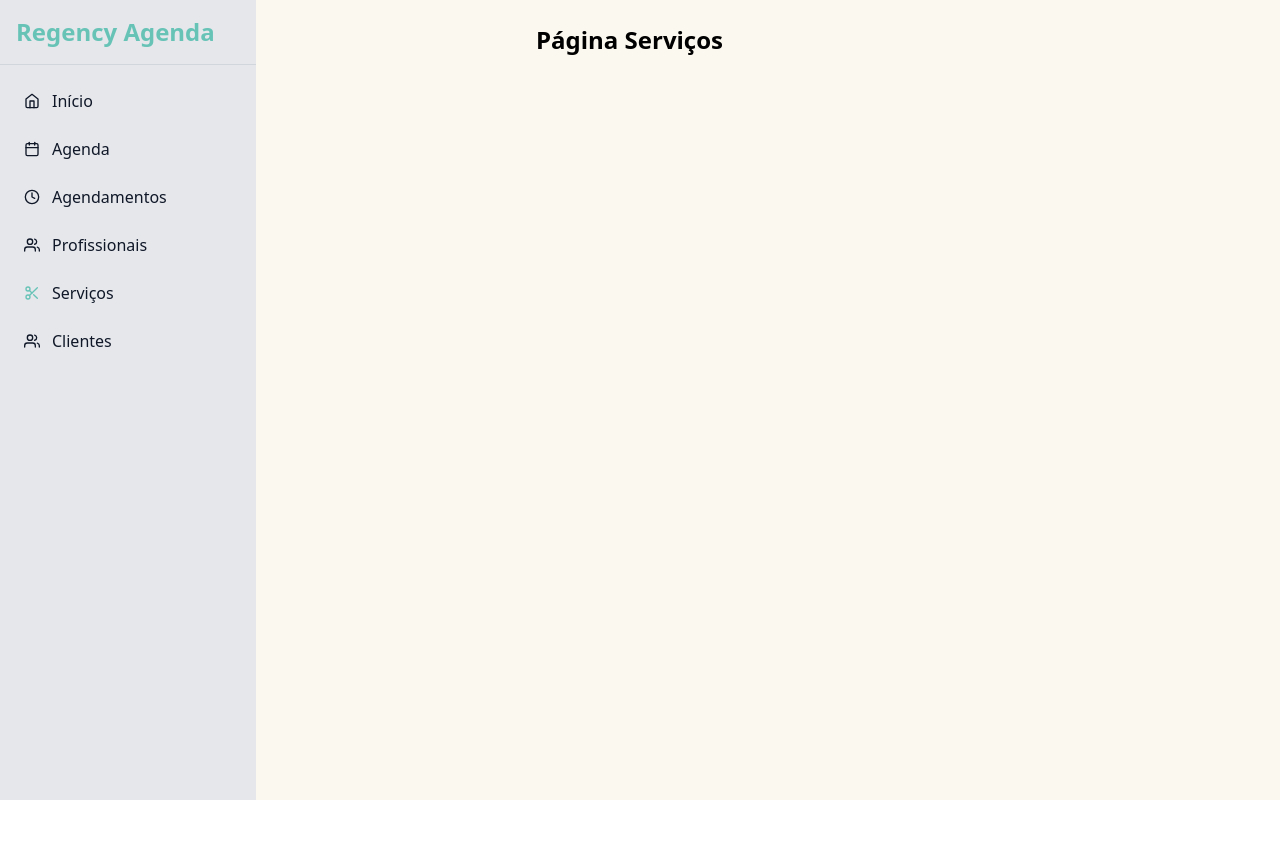
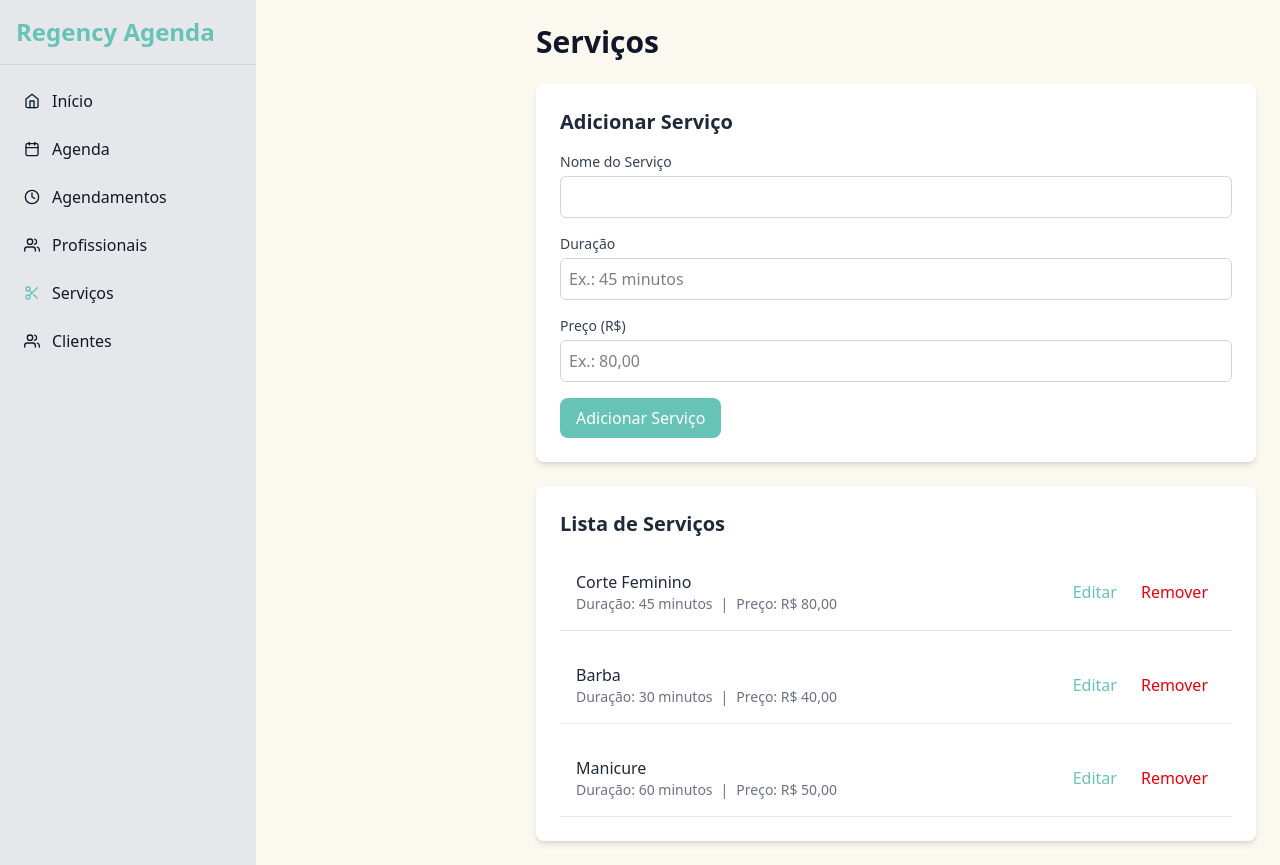
Before and after one commit to malopez23/regency-agenda, a React (Vite) app: page /services in a window 1280 px wide. Before the commit the page ends 800 px from the top, so only its background shows below. Built offline with nearby package versions, Linux system fonts and the light colour scheme.

Commit message:
implementa página de serviços com cadastro, edição e remoção

```diff
--- a/src/App.jsx
+++ b/src/App.jsx
@@ -2,10 +2,10 @@ import { Routes, Route } from 'react-router-dom';
 import Layout from './components/Layout';
 import Home from './pages/Home';
 import Professionals from './pages/Professionals';
+import Services from './pages/Services';
 
 const Agenda = () => <h1 className="text-2xl font-bold">Página Agenda</h1>;
 const Appointments = () => <h1 className="text-2xl font-bold">Página Agendamentos</h1>;
-const Services = () => <h1 className="text-2xl font-bold">Página Serviços</h1>;
 const Clients = () => <h1 className="text-2xl font-bold">Página Clientes</h1>;
 
 function App() {
--- /dev/null
+++ b/src/pages/Services.jsx
@@ -0,0 +1,161 @@
+import { useState } from 'react';
+
+const Services = () => {
+  // Estado para gerenciar a lista de serviços (dados fictícios)
+  const [services, setServices] = useState([
+    { id: 1, name: "Corte Feminino", duration: "45 minutos", price: "80,00" },
+    { id: 2, name: "Barba", duration: "30 minutos", price: "40,00" },
+    { id: 3, name: "Manicure", duration: "60 minutos", price: "50,00" },
+  ]);
+
+  // Estado para o formulário de adicionar/editar
+  const [formData, setFormData] = useState({ id: null, name: "", duration: "", price: "" });
+  const [isEditing, setIsEditing] = useState(false);
+
+  // Função para adicionar ou editar um serviço
+  const handleSubmit = (e) => {
+    e.preventDefault();
+    if (isEditing) {
+      // Editar serviço existente
+      setServices(
+        services.map((service) =>
+          service.id === formData.id
+            ? { ...service, name: formData.name, duration: formData.duration, price: formData.price }
+            : service
+        )
+      );
+      setIsEditing(false);
+    } else {
+      // Adicionar novo serviço
+      const newService = {
+        id: services.length + 1,
+        name: formData.name,
+        duration: formData.duration,
+        price: formData.price,
+      };
+      setServices([...services, newService]);
+    }
+    setFormData({ id: null, name: "", duration: "", price: "" });
+  };
+
+  // Função para preencher o formulário ao editar
+  const handleEdit = (service) => {
+    setFormData(service);
+    setIsEditing(true);
+  };
+
+  // Função para remover um serviço
+  const handleDelete = (id) => {
+    setServices(services.filter((service) => service.id !== id));
+  };
+
+  return (
+    <div className="space-y-6">
+      {/* Título */}
+      <h1 className="text-3xl font-bold text-gray-900">Serviços</h1>
+
+      {/* Formulário para Adicionar/Editar */}
+      <div className="bg-white p-6 rounded-lg shadow-md">
+        <h2 className="text-xl font-semibold text-gray-800 mb-4">
+          {isEditing ? "Editar Serviço" : "Adicionar Serviço"}
+        </h2>
+        <form onSubmit={handleSubmit} className="space-y-4">
+          <div>
+            <label className="block text-sm font-medium text-gray-700">Nome do Serviço</label>
+            <input
+              type="text"
+              value={formData.name}
+              onChange={(e) => setFormData({ ...formData, name: e.target.value })}
+              className="mt-1 block w-full border border-gray-300 rounded-md p-2 focus:ring-[#68C3B7] focus:border-[#68C3B7]"
+              required
+            />
+          </div>
+          <div>
+            <label className="block text-sm font-medium text-gray-700">Duração</label>
+            <input
+              type="text"
+              value={formData.duration}
+              onChange={(e) => setFormData({ ...formData, duration: e.target.value })}
+              className="mt-1 block w-full border border-gray-300 rounded-md p-2 focus:ring-[#68C3B7] focus:border-[#68C3B7]"
+              placeholder="Ex.: 45 minutos"
+              required
+            />
+          </div>
+          <div>
+            <label className="block text-sm font-medium text-gray-700">Preço (R$)</label>
+            <input
+              type="text"
+              value={formData.price}
+              onChange={(e) => setFormData({ ...formData, price: e.target.value })}
+              className="mt-1 block w-full border border-gray-300 rounded-md p-2 focus:ring-[#68C3B7] focus:border-[#68C3B7]"
+              placeholder="Ex.: 80,00"
+              required
+            />
+          </div>
+          <button
+            type="submit"
+            className="bg-[#68C3B7] text-white px-4 py-2 rounded-lg hover:bg-[#5aa89d] transition-colors"
+          >
+            {isEditing ? "Salvar Alterações" : "Adicionar Serviço"}
+          </button>
+          {isEditing && (
+            <button
+              type="button"
+              onClick={() => {
+                setIsEditing(false);
+                setFormData({ id: null, name: "", duration: "", price: "" });
+              }}
+              className="ml-2 bg-gray-300 text-gray-800 px-4 py-2 rounded-lg hover:bg-gray-400 transition-colors"
+            >
+              Cancelar
+            </button>
+          )}
+        </form>
+      </div>
+
+      {/* Lista de Serviços */}
+      <div className="bg-white p-6 rounded-lg shadow-md">
+        <h2 className="text-xl font-semibold text-gray-800 mb-4">Lista de Serviços</h2>
+        {services.length > 0 ? (
+          <div className="space-y-4">
+            {services.map((service) => (
+              <div
+                key={service.id}
+                className="grid grid-cols-1 md:grid-cols-3 gap-4 items-center p-4 border-b border-gray-200"
+              >
+                {/* Informações do Serviço */}
+                <div className="md:col-span-2">
+                  <p className="font-medium text-gray-800">{service.name}</p>
+                  <div className="text-sm text-gray-500 flex flex-col md:flex-row md:space-x-2">
+                    <span>Duração: {service.duration}</span>
+                    <span className="hidden md:inline">|</span>
+                    <span>Preço: R$ {service.price}</span>
+                  </div>
+                </div>
+                {/* Botões Editar e Remover */}
+                <div className="flex justify-end space-x-2">
+                  <button
+                    onClick={() => handleEdit(service)}
+                    className="text-[#68C3B7] hover:text-[#5aa89d] px-2 py-1"
+                  >
+                    Editar
+                  </button>
+                  <button
+                    onClick={() => handleDelete(service.id)}
+                    className="text-red-600 hover:text-red-700 px-2 py-1"
+                  >
+                    Remover
+                  </button>
+                </div>
+              </div>
+            ))}
+          </div>
+        ) : (
+          <p className="text-gray-600">Nenhum serviço cadastrado.</p>
+        )}
+      </div>
+    </div>
+  );
+};
+
+export default Services;
```
Also changed, not shown: src/pages/Appointments.jsx (added).
